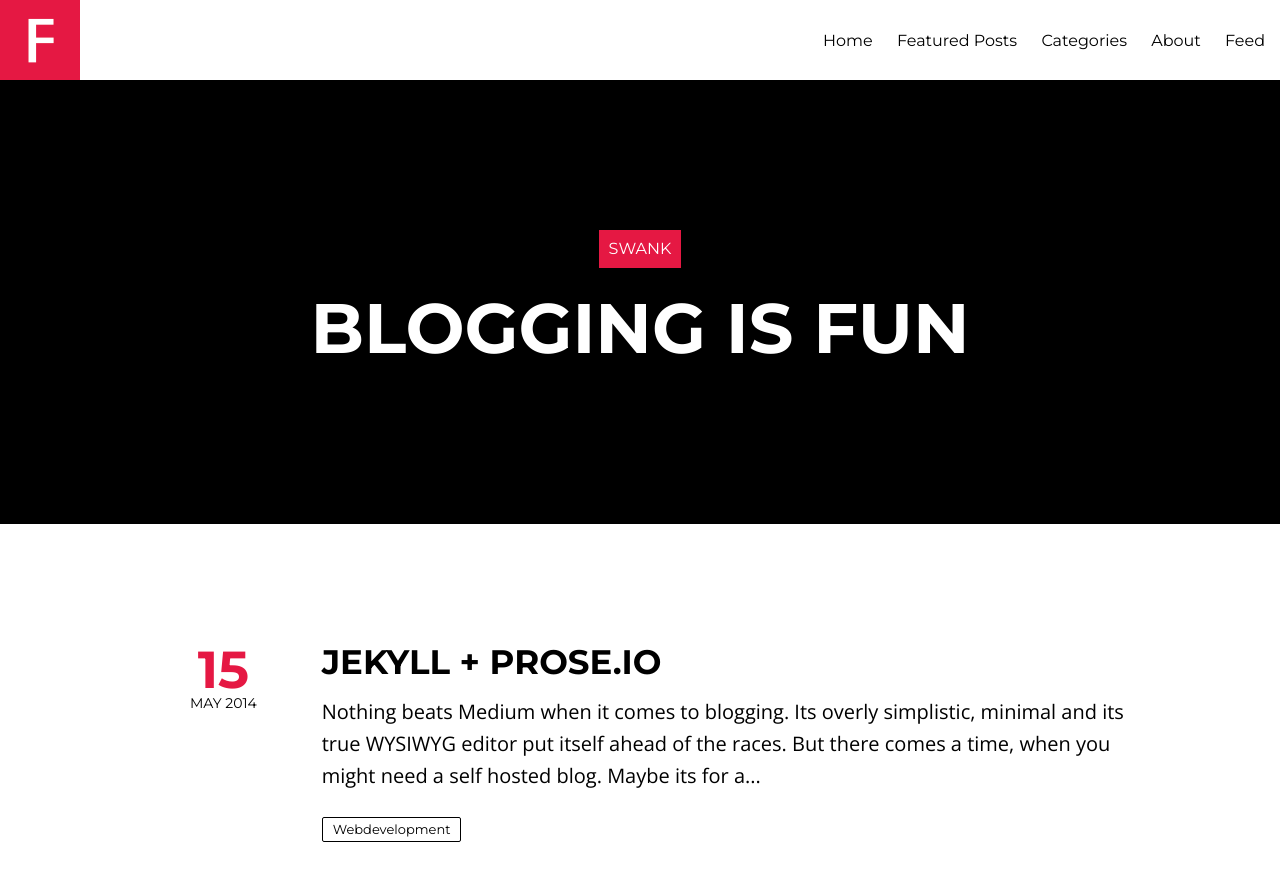
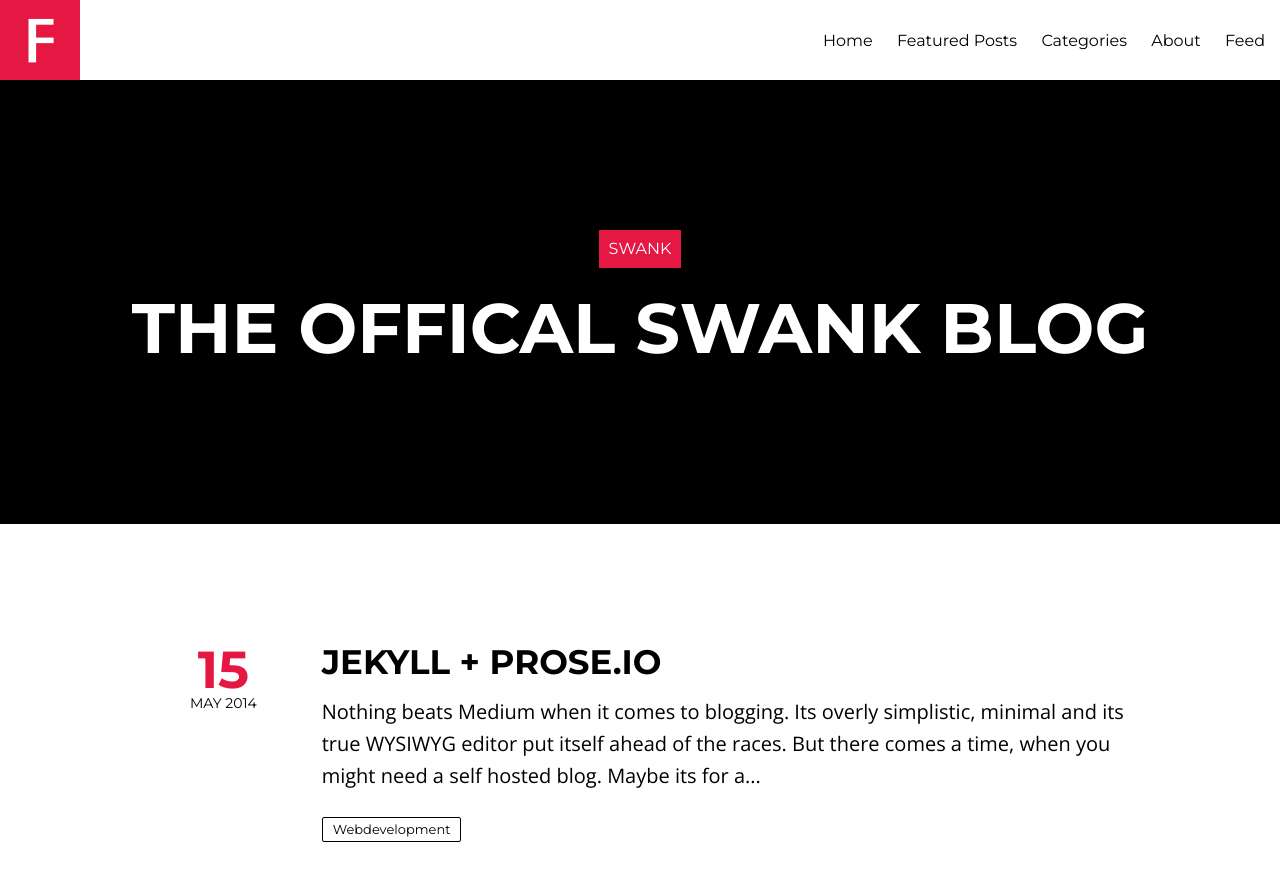
Before and after one commit to asm-products/swank, a Jekyll site: the page built from index.html, in a window 1280 px wide and 900 px high. Shown: the top 881 px of the window. Built offline with Jekyll 4.4.1, drawn with Linux system fonts in a browser that asks for light colours; nearby versions of some CDN libraries; the list of posts is cut into pages by our own code.

Commit message:
Update _config.yml

```diff
--- a/_config.yml
+++ b/_config.yml
@@ -1,5 +1,5 @@
 title:            Swank
-description:      "Blogging is fun"
+description:      "The offical Swank blog"
 logo:             logo3.png
 disqus_shortname: Swank
 share:            true
@@ -11,11 +11,11 @@ baseurl:        "/swank"
 
 # Owner/author information
 owner:
-  name:           Your Name
-  avatar:         hmfaysal.jpg
-  email:          you@email.com
+  name:           Swank
+  avatar:         Swank.jpg
+  email:          victorwang12729@gmail.com
   # Use the coder's toolbox at http://coderstoolbox.net/string/#!encoding=xml&action=encode&charset=us_ascii to encode your description into XML string
-  description:    Awesome Dude, Awesome Life
+  description:    The offical Swank blog
   # Social networking links used in footer. Update and remove as you like.
   twitter:        swankhunt
   facebook:       swankhunt
```
